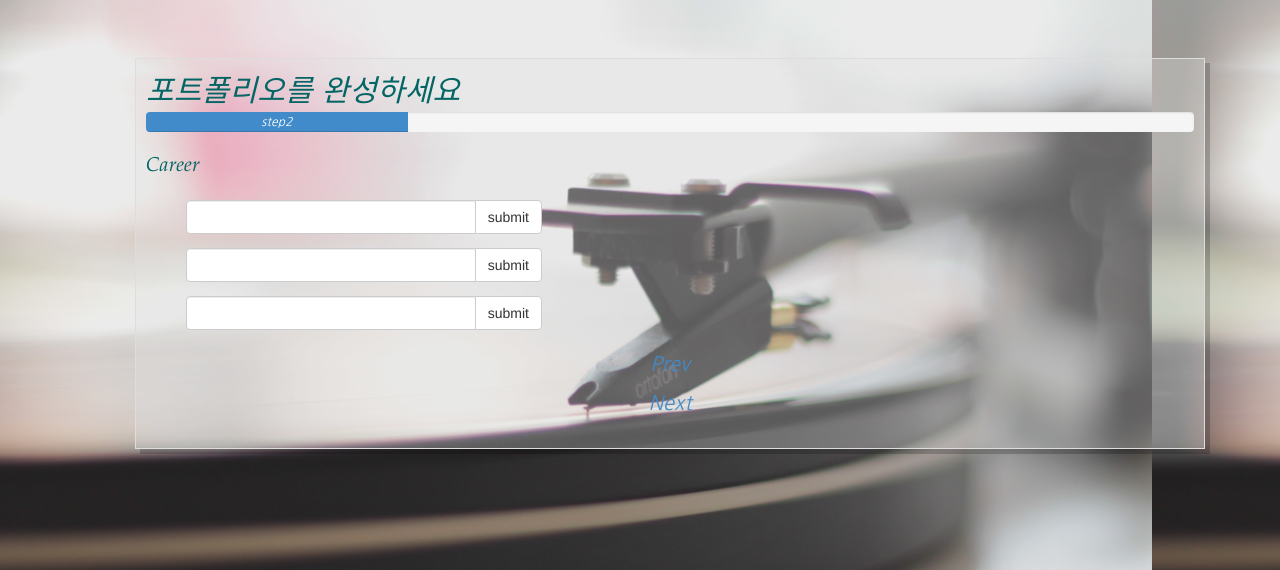
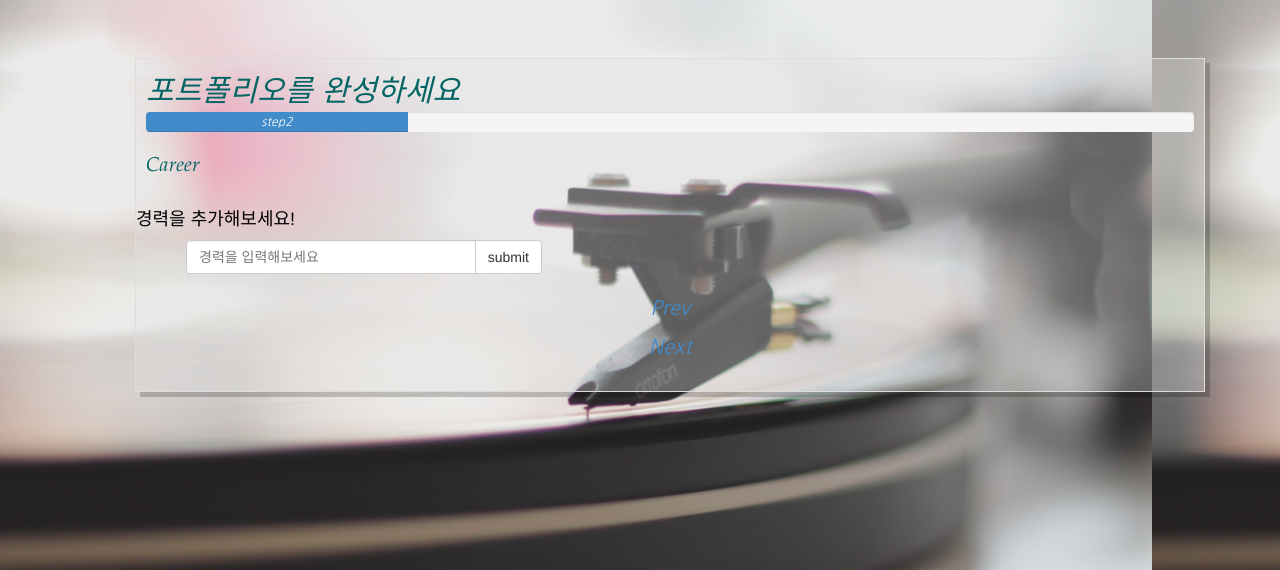
Before and after one commit to nightbreeze6846/likelionexercise, a Flask app: template apps/templates/portfolio5.html in a window 1280 px wide. Shown: the part 132-702 px from the top of the page. Run offline with Flask 3, Linux system fonts and the light colour scheme; the template is opened without the code that fills it, so the values that code supplies are empty; parts of the project's set-up code (start-up, migrations or seed data) failed here and were passed over; some libraries are stand-ins or nearby versions; some web fonts are replaced.

Commit message:
comitted

```diff
--- a/apps/controllers.py
+++ b/apps/controllers.py
@@ -216,13 +216,14 @@ def add_history():
 @app.route('/portfolio4/', methods=['GET','POST'])
 def portfolio4():
 
-    if request.method == "GET":
-        return render_template('portfolio4.html')
+	if request.method == "GET":
+		return render_template('portfolio4.html')
 
 @app.route('/portfolio5/', methods=['GET','POST'])
 def portfolio5():
-    if request.method == "GET":
-        return render_template('portfolio5.html')
+	histories = User.query.get(session['user_email']).history.all()
+	if request.method == "GET":
+		return render_template('portfolio5.html', histories = histories)
 
 @app.route('/portfolio6/', methods=['GET','POST'])
 def portfolio6():
--- a/apps/templates/portfolio4.html
+++ b/apps/templates/portfolio4.html
@@ -52,7 +52,7 @@
         <span class="input-group-btn">
           <button class="btn btn-default" type="button"><i class="fa fa-star"></i>&nbsp;이름</button>
         </span>
-        <input type="text" class="form-control">
+        <input type="text" class="form-control" value="{{ session['user_name']}}">
       </div><!-- /input-group -->
     </div>
 
--- a/apps/templates/portfolio5.html
+++ b/apps/templates/portfolio5.html
@@ -21,63 +21,40 @@
 
           </div>
 
+          {% if histories %}
+            {% for item in histories %}
+              <div class="historytitle hn"><h4>{{item.title}}</h4>
+                <button type="button" class="close">
+                  <span aria-hidden="true">×</span>
+                  <span class="sr-only">Close</span>
+                </button>
+              </div>
+
+              <p class="hn">{{item.content}}</p>
+              <p class="hn">{{item.starttime}} 부터 {{item.endtime}}</p>
+
+            {% endfor %}
+          {% else %}
+            <h4>경력을 추가해보세요!</h4>
+          {% endif%}
 
           <div>
 
           <!-- 경력 입력 인풋 -->
           <form action="" method="post">
             <div class="col-md-4 input-group">
-                <input type="text" class="form-control">
-
+              <input type="text" class="form-control" placeholder ="경력을 입력해보세요">
               <span class="input-group-btn">
                 <button class="btn btn-default" type="button">submit</button>
+              </span>
 
-                </span>
+
             </div><!-- /input-group -->
           </form>
 
 
           </div>
 
-          <div>
-
-            <!-- 경력 입력 인풋 -->
-            <form action="" method="post">
-              <div class="col-md-4 input-group">
-                <input type="text" class="form-control">
-
-                  <span class="input-group-btn">
-                  <button class="btn btn-default" type="button">submit</button>
-
-                </span>
-              </div><!-- /input-group -->
-            </form>
-
-
-          </div>
-
-          <div>
-
-            <!-- 경력 입력 인풋 -->
-            <form action="" method="post">
-              <div class="col-md-4 input-group">
-                <input type="text" class="form-control">
-
-                  <span class="input-group-btn">
-                  <button class="btn btn-default" type="button">submit</button>
-
-                </span>
-              </div><!-- /input-group -->
-            </form>
-
-
-          </div>
-
-
-
-
-
-          </div>
 
           <ul class="pager">
 
```
Lines whose indentation alone changed are shown as unchanged.
